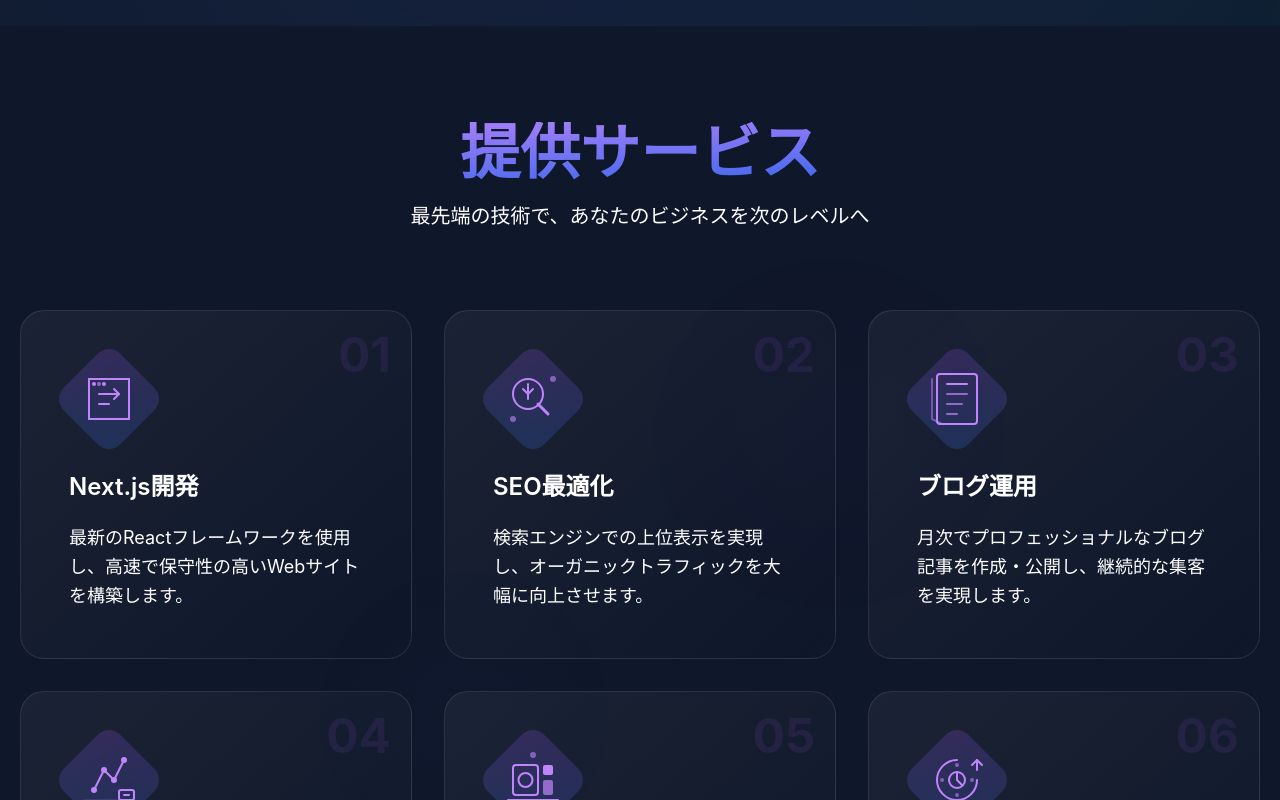
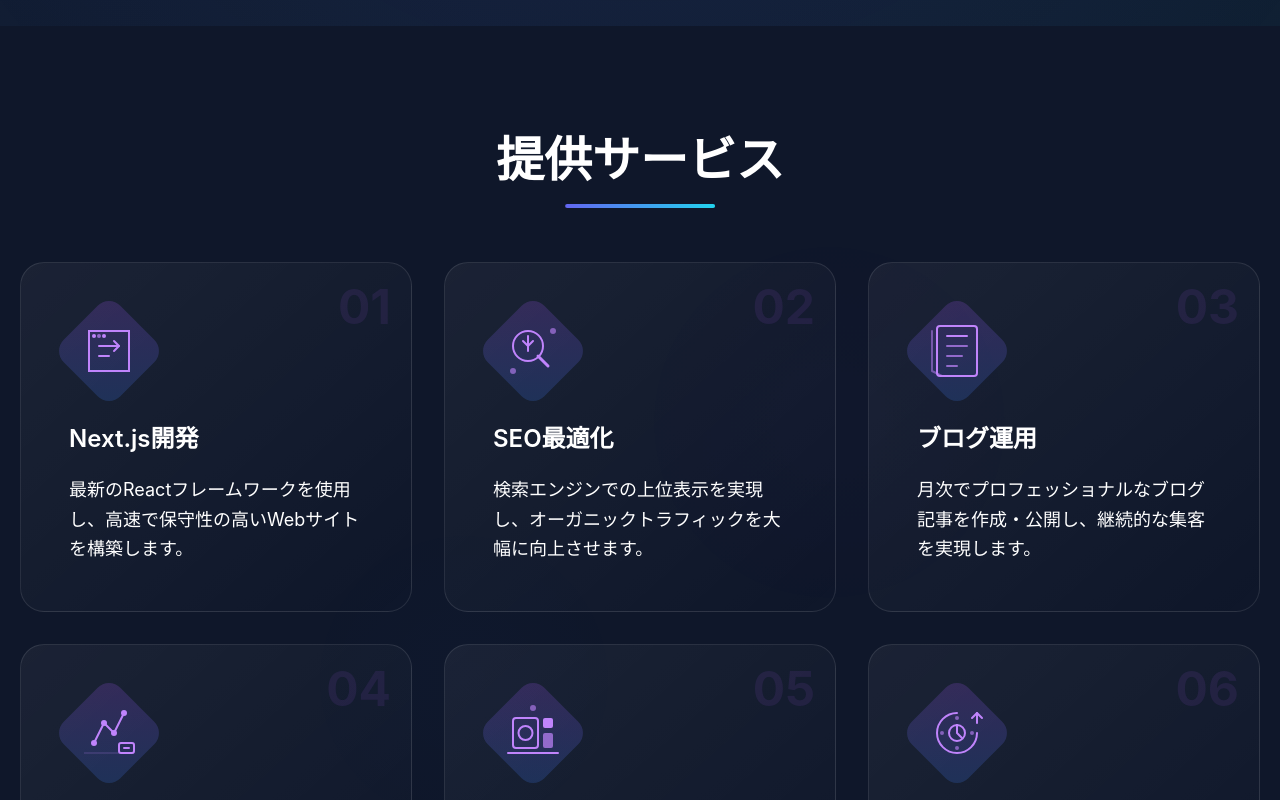
Before and after one commit to alzin/ui-ux-nipporia-lp, a Next.js app: page / in a window 1280 px wide. Shown: the part 3220-4020 px from the top of the page. Built offline with nearby package versions, Linux system fonts and the light colour scheme.

Commit message:
improve(section-title): make a title common component

```diff
--- /dev/null
+++ b/src/components/common/components/SectionTitle.tsx
@@ -0,0 +1,25 @@
+interface ISectionTitleProps {
+  title: string;
+  description?: string;
+}
+
+const SectionTitle = ({ title, description }: ISectionTitleProps) => {
+  return (
+    <>
+      <h2
+        className={`animate-slide text-[clamp(2rem,4vw,3rem)] text-center font-bold relative animate-titleGlow after:content-[''] after:absolute after:bottom-[-10px] after:left-1/2 after:-translate-x-1/2 after:w-[100px] after:h-1 after:bg-gradient-to-r after:from-primary after:to-secondary after:rounded after:animate-[lineExpand_2s_ease_infinite] ${
+          description ? "mb-[-1rem]" : "mb-16"
+        }`}
+      >
+        {title}
+      </h2>
+      {description && (
+        <p className="animate-slide text-center text-[1.3rem] text-gray my-12">
+          {description}
+        </p>
+      )}
+    </>
+  );
+};
+
+export default SectionTitle;
--- a/src/components/pages/home/sections/Problems.tsx
+++ b/src/components/pages/home/sections/Problems.tsx
@@ -1,17 +1,33 @@
-'use client';
-import { useScrollAnimation } from '@/hooks/useScrollAnimation';
+"use client";
+import SectionTitle from "@/components/common/components/SectionTitle";
+import { useScrollAnimation } from "@/hooks/useScrollAnimation";
 
 export default function ProblemSection() {
   const sectionRef = useScrollAnimation({
     threshold: 0.1,
     rootMargin: "0px 0px -100px 0px",
-    staggerDelay: 150
+    staggerDelay: 150,
   });
 
   const problems = [
-    { icon: '😞', title: '古いデザイン', description: '10年前のようなデザインで、競合他社に比べて見劣りする。モバイル対応もできていない。' },
-    { icon: '📉', title: '低いトラフィック', description: '検索エンジンからの流入がほとんどなく、月間訪問者数が数百人程度で停滞している。' },
-    { icon: '🔧', title: 'メンテナンスが困難', description: '古いコードで構築されており、小さな変更にも多大な時間とコストがかかる。' },
+    {
+      icon: "😞",
+      title: "古いデザイン",
+      description:
+        "10年前のようなデザインで、競合他社に比べて見劣りする。モバイル対応もできていない。",
+    },
+    {
+      icon: "📉",
+      title: "低いトラフィック",
+      description:
+        "検索エンジンからの流入がほとんどなく、月間訪問者数が数百人程度で停滞している。",
+    },
+    {
+      icon: "🔧",
+      title: "メンテナンスが困難",
+      description:
+        "古いコードで構築されており、小さな変更にも多大な時間とコストがかかる。",
+    },
   ];
 
   return (
@@ -22,21 +38,34 @@ export default function ProblemSection() {
     >
       <div className="max-w-[1200px] mx-auto px-8">
         {/* Title with animation */}
-        <h2 className="animate-slide text-[clamp(2rem,4vw,3rem)] text-center font-bold mb-16 relative animate-titleGlow after:content-[''] after:absolute after:bottom-[-10px] after:left-1/2 after:-translate-x-1/2 after:w-[100px] after:h-1 after:bg-gradient-to-r after:from-primary after:to-secondary after:rounded after:animate-lineExpand opacity-0 translate-y-8 transition-all duration-700 ease-out">
-          こんな問題で悩んでいませんか？
-        </h2>
+        <SectionTitle title="こんな問題で悩んでいませんか？" />
 
         {/* Problem cards grid */}
         <div className="animate-slide grid grid-cols-1 md:grid-cols-3 gap-8">
           {problems.map((problem, index) => (
-            <div key={index} className="problem-card bg-white/[0.02] border border-white/10 rounded-[20px] p-8 relative overflow-hidden group hover:-translate-y-[5px] hover:border-error/30 hover:shadow-[0_20px_40px_rgba(239,68,68,0.2)] transition-all duration-[0.8s] ease-linear">
+            <div
+              key={index}
+              className="problem-card bg-white/[0.02] border border-white/10 rounded-[20px] p-8 relative overflow-hidden group hover:-translate-y-[5px] hover:border-error/30 hover:shadow-[0_20px_40px_rgba(239,68,68,0.2)] transition-all duration-[0.8s] ease-linear"
+            >
               {/* Radial gradient background overlay */}
               <div className="absolute inset-0 opacity-0 group-hover:opacity-100 transition-opacity duration-300 bg-[radial-gradient(circle_at_center,rgba(239,68,68,0.1)_0%,transparent_70%)]"></div>
 
               {/* Content */}
               <div className="relative z-10">
-                <div className={`text-[3rem] mb-4 inline-block animate-iconShake ${index === 0 ? 'animation-delay-0' : index === 1 ? 'animation-delay-500' : 'animation-delay-1000'}`}>{problem.icon}</div>
-                <h3 className="text-[1.5rem] mb-4 text-error font-semibold">{problem.title}</h3>
+                <div
+                  className={`text-[3rem] mb-4 inline-block animate-iconShake ${
+                    index === 0
+                      ? "animation-delay-0"
+                      : index === 1
+                      ? "animation-delay-500"
+                      : "animation-delay-1000"
+                  }`}
+                >
+                  {problem.icon}
+                </div>
+                <h3 className="text-[1.5rem] mb-4 text-error font-semibold">
+                  {problem.title}
+                </h3>
                 <p className="text-gray leading-[1.8]">{problem.description}</p>
               </div>
             </div>
--- a/src/components/pages/home/sections/ProcessSection.tsx
+++ b/src/components/pages/home/sections/ProcessSection.tsx
@@ -1,3 +1,4 @@
+import SectionTitle from "@/components/common/components/SectionTitle";
 import { useScrollAnimation } from "@/hooks/useScrollAnimation";
 
 export default function ProcessSection() {
@@ -35,9 +36,7 @@ export default function ProcessSection() {
   return (
     <section id="process" className="py-20 bg-dark" ref={sectionRef}>
       <div className="max-w-[1200px] mx-auto px-8">
-        <h2 className="animate-slide text-[clamp(2rem,4vw,3rem)] text-center font-bold mb-16 relative animate-titleGlow after:content-[''] after:absolute after:bottom-[-10px] after:left-1/2 after:-translate-x-1/2 after:w-[100px] after:h-1 after:bg-gradient-to-r after:from-primary after:to-secondary after:rounded after:animate-[lineExpand_2s_ease_infinite]">
-          変革のプロセス
-        </h2>
+        <SectionTitle title="変革のプロセス" />
         <div className="relative max-w-[800px] mx-auto mt-12">
           <div className="absolute left-0 md:left-1/2 -translate-x-1/2 w-0.5 h-full bg-gradient-to-b from-primary to-secondary block"></div>
           {processes.map((process, index) => (
--- a/src/components/pages/home/sections/ServicesSection.tsx
+++ b/src/components/pages/home/sections/ServicesSection.tsx
@@ -1,3 +1,4 @@
+import SectionTitle from "@/components/common/components/SectionTitle";
 import { useScrollAnimation } from "@/hooks/useScrollAnimation";
 
 export default function ServicesSection() {
@@ -318,14 +319,7 @@ export default function ServicesSection() {
       <div className="absolute bottom-1/4 left-1/4 w-72 h-72 bg-gradient-radial from-blue-500/5 via-blue-500/2 to-transparent rounded-full animate-float-delayed opacity-30" />
 
       {/* Section Header */}
-      <div className="text-center mb-20 relative">
-        <h2 className="text-4xl md:text-6xl font-bold mb-5 bg-gradient-to-br from-purple-400 to-blue-600 bg-clip-text text-transparent">
-          提供サービス
-        </h2>
-        <p className="text-xl text-gray-400 font-light">
-          最先端の技術で、あなたのビジネスを次のレベルへ
-        </p>
-      </div>
+      <SectionTitle title="提供サービス" />
 
       {/* Services Grid */}
       <div className="grid grid-cols-1 md:grid-cols-2 lg:grid-cols-3 gap-8">
--- a/src/components/pages/home/sections/TeamMembers.tsx
+++ b/src/components/pages/home/sections/TeamMembers.tsx
@@ -1,3 +1,4 @@
+import SectionTitle from "@/components/common/components/SectionTitle";
 import { useScrollAnimation } from "@/hooks/useScrollAnimation";
 import Image from "next/image";
 
@@ -60,9 +61,7 @@ const TeamMembers = () => {
     >
       <div className="animate-slide absolute -top-1/2 -left-1/2 w-[200%] h-[200%] bg-[radial-gradient(circle,rgba(99,102,241,0.1)_0%,transparent_50%)] animate-[rotate_30s_linear_infinite]"></div>
       <div className="max-w-[1200px] mx-auto px-4 md:px-8 relative z-10">
-        <h2 className="animate-slide text-[clamp(2rem,4vw,3rem)] text-center font-bold mb-16 relative animate-titleGlow after:content-[''] after:absolute after:bottom-[-10px] after:left-1/2 after:-translate-x-1/2 after:w-[100px] after:h-1 after:bg-gradient-to-r after:from-primary after:to-secondary after:rounded after:animate-[lineExpand_2s_ease_infinite]">
-          チームメンバー
-        </h2>
+        <SectionTitle title="チームメンバー" />
         <div className="grid grid-cols-1 sm:grid-cols-2 lg:grid-cols-3 gap-6">
           {teamMembers.map((member) => (
             <div
```
Also changed, not shown: src/components/pages/home/sections/CTASection.tsx (+8 -14 lines), src/components/pages/home/sections/Transformation.tsx (+29 -14 lines), src/components/pages/home/sections/VisualTransformationSection.tsx (+5 -6 lines).
